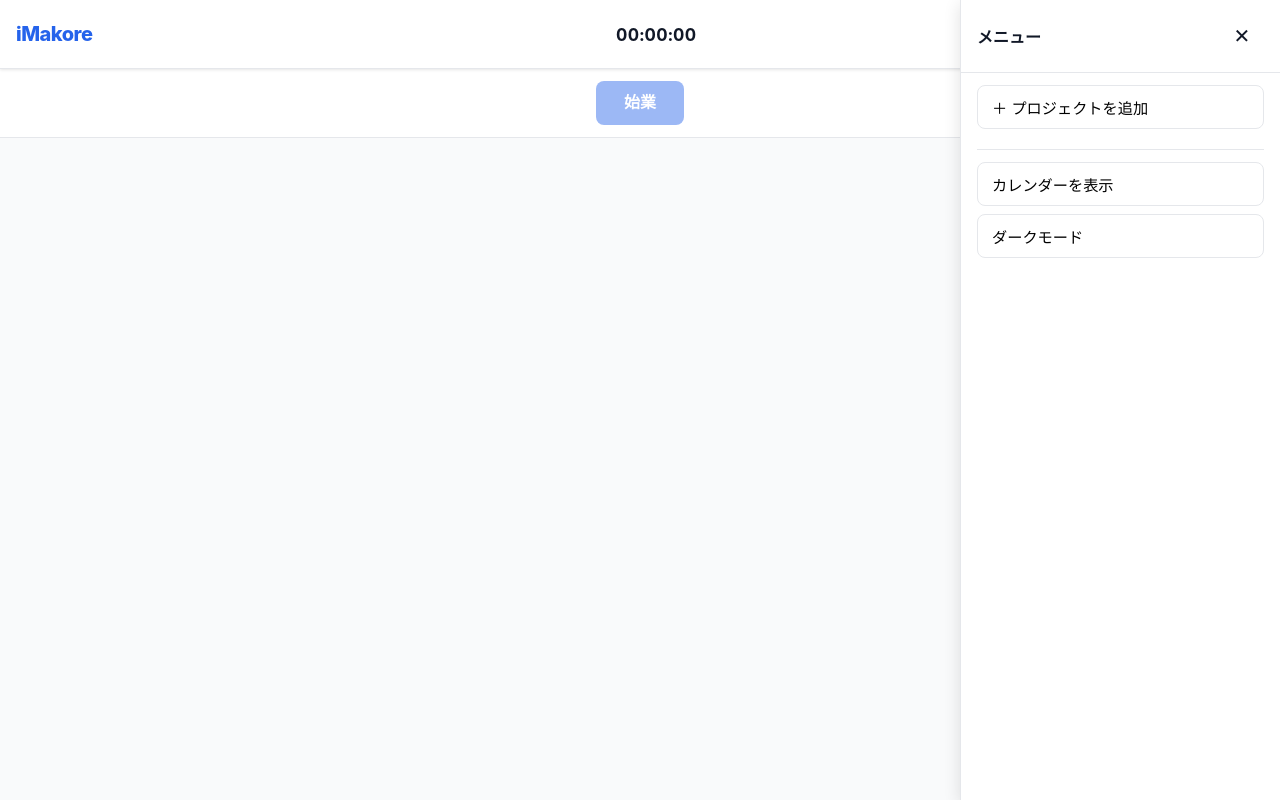
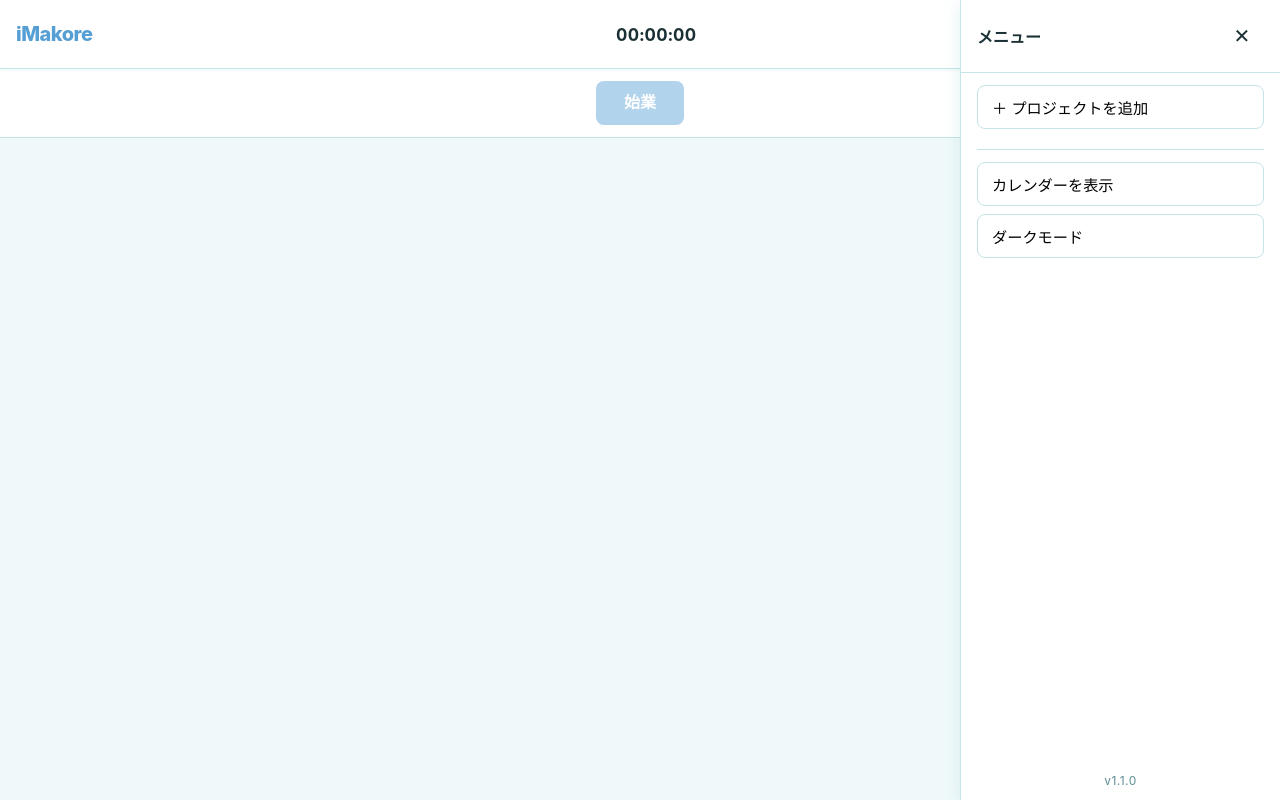
Before and after one commit to YoshiNabe/iMakore, a website with bundled scripts: page index.html in a window 1280 px wide. Both pictures are taken after a click on the button "メニューを開く". Built offline with nearby package versions, Linux system fonts and the light colour scheme.

Commit message:
feat: FIGコーポレートカラー適用 / メニューにバージョン表示追加 (v1.1.0)
Co-Authored-By: Claude Sonnet 4.6 <noreply@anthropic.com>

```diff
--- a/css/style.css
+++ b/css/style.css
@@ -1,51 +1,54 @@
 /* ── Custom Properties ────────────────────────────────────────────── */
+/* FIG株式会社コーポレートカラー: #56b3b9 (teal), #559fd5 (blue) */
 :root {
-  --color-primary:       #2563eb;
-  --color-primary-dark:  #1d4ed8;
+  --color-primary:       #559fd5;
+  --color-primary-dark:  #3d88be;
+  --color-accent:        #56b3b9;
+  --color-accent-dark:   #3d9aa0;
   --color-danger:        #dc2626;
   --color-danger-dark:   #b91c1c;
   --color-warning:       #d97706;
   --color-warning-dark:  #b45309;
   --color-success:       #059669;
   --color-success-dark:  #047857;
-  --color-bg:            #f9fafb;
+  --color-bg:            #f0f9fa;
   --color-surface:       #ffffff;
-  --color-border:        #e5e7eb;
-  --color-text:          #111827;
-  --color-muted:         #6b7280;
-  --color-active-bg:     #eff6ff;
-  --color-active-border: #3b82f6;
+  --color-border:        #c5e4e8;
+  --color-text:          #1a3035;
+  --color-muted:         #5c8d93;
+  --color-active-bg:     #e3f5f7;
+  --color-active-border: #56b3b9;
   --radius:    8px;
   --radius-lg: 12px;
-  --shadow:    0 1px 3px rgba(0,0,0,.10);
-  --shadow-lg: 0 4px 16px rgba(0,0,0,.12);
+  --shadow:    0 1px 3px rgba(86,179,185,.12);
+  --shadow-lg: 0 4px 16px rgba(86,179,185,.18);
   --touch:     44px;
   --ease:      200ms ease;
 }
 
 /* ── Dark Mode ────────────────────────────────────────────────────── */
 [data-theme="dark"] {
-  --color-bg:            #0f172a;
-  --color-surface:       #1e293b;
-  --color-border:        #334155;
-  --color-text:          #f1f5f9;
-  --color-muted:         #94a3b8;
-  --color-active-bg:     #1e3a5f;
-  --color-active-border: #60a5fa;
-  --shadow:    0 1px 3px rgba(0,0,0,.4);
-  --shadow-lg: 0 4px 16px rgba(0,0,0,.6);
+  --color-bg:            #0c1d22;
+  --color-surface:       #132830;
+  --color-border:        #1e3f4a;
+  --color-text:          #e2f3f5;
+  --color-muted:         #7ab8be;
+  --color-active-bg:     #193a44;
+  --color-active-border: #56b3b9;
+  --shadow:    0 1px 3px rgba(0,0,0,.45);
+  --shadow-lg: 0 4px 16px rgba(0,0,0,.65);
 }
 [data-theme="dark"] .form-input {
-  background-color: #0f172a;
+  background-color: #0c1d22;
   color: var(--color-text);
 }
 [data-theme="dark"] .btn--secondary {
-  background: #334155;
+  background: #1e3f4a;
   color: var(--color-text);
 }
-[data-theme="dark"] .btn--secondary:hover { background: #475569; }
+[data-theme="dark"] .btn--secondary:hover { background: #284f5c; }
 [data-theme="dark"] .global-error { background: #450a0a; border-color: #991b1b; }
-[data-theme="dark"] .day-detail-row { background: #0f172a; }
+[data-theme="dark"] .day-detail-row { background: #0c1d22; }
 
 /* ── Reset ────────────────────────────────────────────────────────── */
 *, *::before, *::after { box-sizing: border-box; margin: 0; padding: 0; }
@@ -115,7 +118,7 @@ body {
 .btn--success { background: var(--color-success); color: #fff; }
 .btn--success:hover:not(:disabled) { background: var(--color-success-dark); }
 .btn--secondary { background: var(--color-border); color: var(--color-text); }
-.btn--secondary:hover { background: #d1d5db; }
+.btn--secondary:hover { background: #aacdd2; }
 .btn--disabled, .btn:disabled { opacity: .45; cursor: not-allowed; }
 
 /* ── Project List ─────────────────────────────────────────────────── */
@@ -177,6 +180,11 @@ body {
 }
 .menu-btn:hover { background: var(--color-bg); }
 .menu-divider { border: none; border-top: 1px solid var(--color-border); margin: 4px 0; }
+.menu-version {
+  margin-top: auto; padding-top: 12px;
+  font-size: .75rem; color: var(--color-muted);
+  text-align: center; letter-spacing: .04em;
+}
 
 .menu-project-list { display: flex; flex-direction: column; gap: 6px; }
 .menu-project-row { display: flex; align-items: center; gap: 6px; padding: 6px 0; }
@@ -215,7 +223,7 @@ body {
   -webkit-tap-highlight-color: transparent;
 }
 .menu-delete-btn:hover,
-.menu-delete-btn:active { background: #fef2f2; }
+.menu-delete-btn:active { background: #fff0f0; }
 [data-theme="dark"] .menu-delete-btn:hover,
 [data-theme="dark"] .menu-delete-btn:active { background: #450a0a; }
 
@@ -318,9 +326,9 @@ body {
 
 /* ── Global Error ─────────────────────────────────────────────────── */
 .global-error {
-  background: #fef2f2; color: var(--color-danger);
+  background: #fff0f0; color: var(--color-danger);
   padding: 10px 16px; font-size: .875rem; text-align: center;
-  border-bottom: 1px solid #fecaca;
+  border-bottom: 1px solid #fdb5b5;
 }
 
 /* ── Responsive ───────────────────────────────────────────────────── */
--- a/index.html
+++ b/index.html
@@ -57,6 +57,7 @@
       <hr class="menu-divider">
       <button id="calendar-btn"     class="menu-btn" data-testid="calendar-btn">カレンダーを表示</button>
       <button id="theme-toggle-btn" class="menu-btn" data-testid="theme-toggle-btn">ダークモード</button>
+      <div class="menu-version">v1.1.0</div>
     </div>
   </div>
 
--- a/package.json
+++ b/package.json
@@ -1,6 +1,6 @@
 {
   "name": "imakore",
-  "version": "1.0.0",
+  "version": "1.1.0",
   "description": "iMakore — イマコレ: プロジェクト別稼働時間トラッカー",
   "type": "module",
   "scripts": {
```
